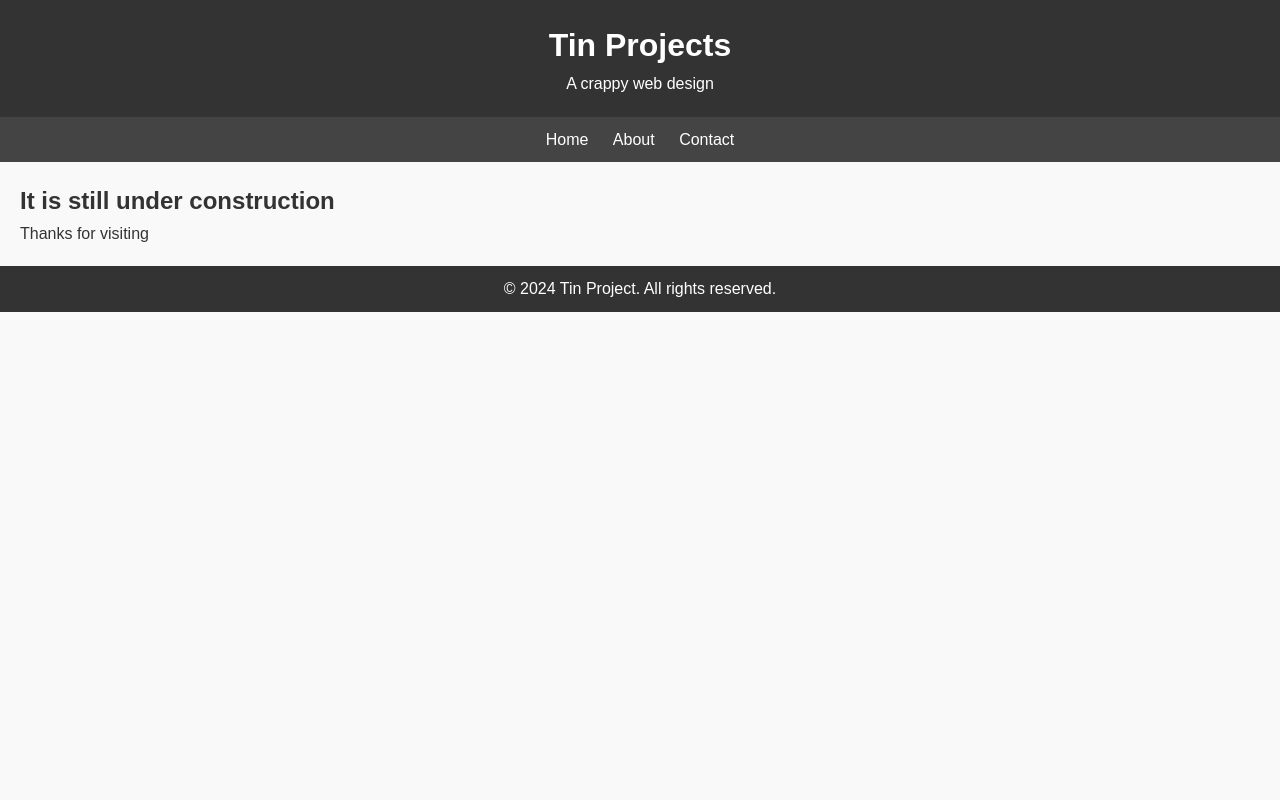
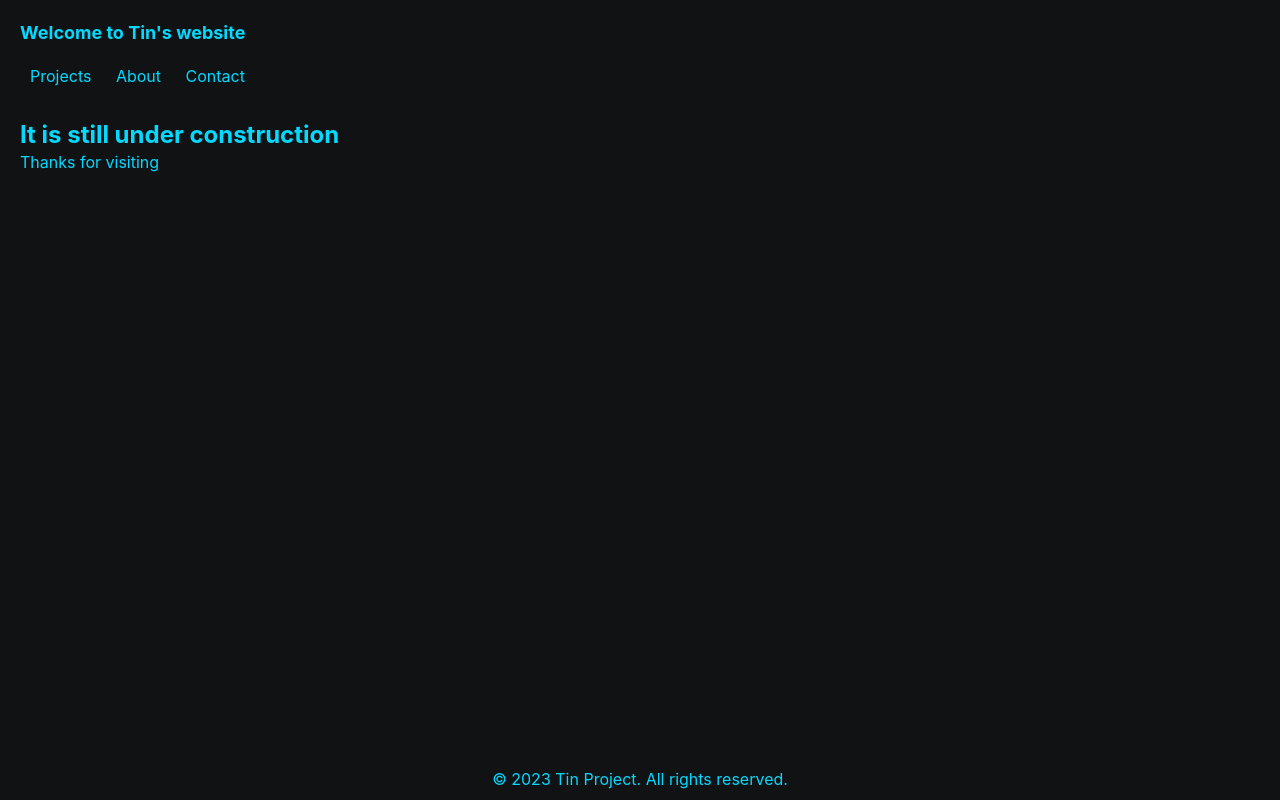
Before and after one commit to chen-tin/tin-projects, a plain HTML site: page index.html in a window 1280 px wide. Drawn offline with Linux system fonts and the light colour scheme.

Commit message:
Update index.html

```diff
--- a/index.html
+++ b/index.html
@@ -3,7 +3,7 @@
 <head>
     <meta charset="UTF-8">
     <meta name="viewport" content="width=device-width, initial-scale=1.0">
-    <title>Tins Project</title>
+    <title></title>
     <style>
         * {
             box-sizing: border-box;
@@ -11,54 +11,61 @@
             padding: 0;
         }
         body {
-            font-family: Arial, sans-serif;
-            background-color: #f9f9f9;
-            color: #333;
-            line-height: 1.6;
+            font-family: 'Inter', sans-serif;
+            background-color: #111213;
+            color: #04d9ff; /* Updated font color */
+            line-height: 1.4;
             margin: 0;
             padding: 0;
         }
         header {
-            background-color: #333;
-            color: #fff;
+            background-color: #111213;
+            color: #04d9ff; /* Updated font color */
             padding: 20px;
-            text-align: center;
+            text-align: left;
+        }
+        header h1 {
+            font-size: 18px;
+            margin-bottom: 10px; /* Add margin to separate from navigation */
         }
         nav {
-            background-color: #444;
-            color: #fff;
-            padding: 10px 0;
-            text-align: center;
+            padding: 10px 20px; /* Added padding */
+            margin-top: -20px; /* Add margin to separate from header */
+            width: 100%;
+            text-align: left;
+            margin-right: 20px; /* Added margin to push to the right */
         }
         nav a {
-            color: #fff;
+            color: #04d9ff; /* Updated font color */
             text-decoration: none;
             margin: 0 10px;
             transition: color 0.3s ease-in-out;
         }
         nav a:hover {
-            color: #ff9900;
+            color: #111213;
         }
         section {
             padding: 20px;
         }
         footer {
-            background-color: #333;
-            color: #fff;
+            background-color: #111213;
+            color: #04d9ff; /* Updated font color */
             padding: 10px 0;
             text-align: center;
+            position: fixed;
+            bottom: 0;
+            width: 100%;
         }
     </style>
 </head>
 <body>
 
 <header>
-    <h1>Tin Projects</h1>
-    <p>A crappy web design</p>
+    <h1>Welcome to Tin's website</h1>
 </header>
 
 <nav>
-    <a href="#">Home</a>
+    <a href="#">Projects</a>
     <a href="#">About</a>
     <a href="#">Contact</a>
 </nav>
@@ -69,7 +76,7 @@
 </section>
 
 <footer>
-    <p>&copy; 2024 Tin Project. All rights reserved.</p>
+    <p>&copy; 2023 Tin Project. All rights reserved.</p>
 </footer>
 
 </body>
```
